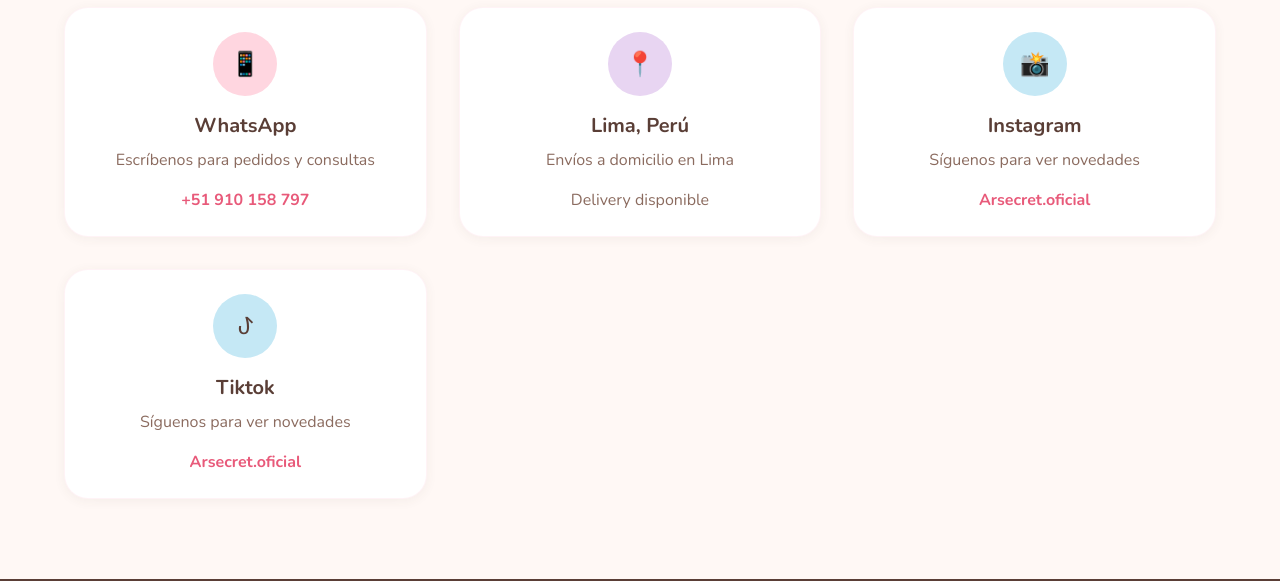
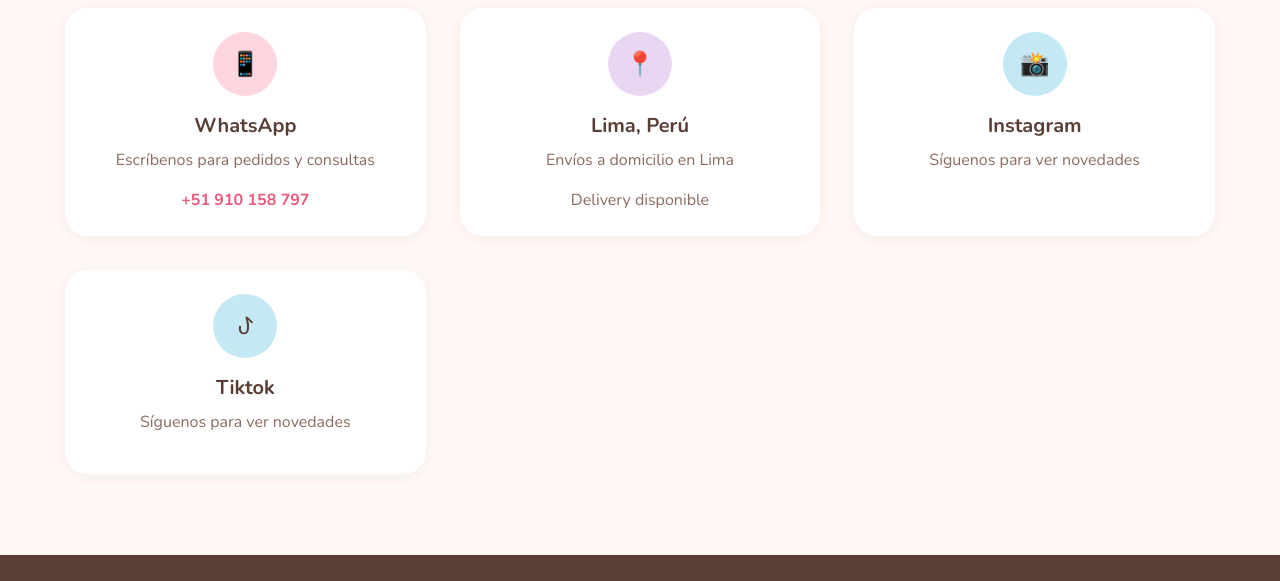
Before and after one commit to Robins262/arsecret, a plain HTML site: page index.html in a window 1280 px wide. Shown: the part 7659-8240 px from the top of the page. Drawn offline with nearby package versions, Linux system fonts and the light colour scheme.

Commit message:
Remove social media links from index.html
Removed Instagram and TikTok links from the HTML.

```diff
--- a/index.html
+++ b/index.html
@@ -1184,13 +1184,13 @@
                     <div class="w-16 h-16 bg-sky rounded-full flex items-center justify-center text-2xl mx-auto mb-4">📸</div>
                     <h3 class="font-bold text-xl mb-2">Instagram</h3>
                     <p class="text-chocolateLight mb-4">Síguenos para ver novedades</p>
-                    <a href="https://www.instagram.com/arsecret.oficial" target="_blank" class="text-roseDark font-bold hover:underline">Arsecret.oficial</a>
+                    <a href="-" target="_blank" class="text-roseDark font-bold hover:underline"></a>
                 </div>
                 <div class="card text-center reveal">
                     <div class="w-16 h-16 bg-sky rounded-full flex items-center justify-center text-2xl mx-auto mb-4">ꚠ</div>
                     <h3 class="font-bold text-xl mb-2">Tiktok</h3>
                     <p class="text-chocolateLight mb-4">Síguenos para ver novedades</p>
-                    <a href="https://www.tiktok.com/@arsecret.oficial" target="_blank" class="text-roseDark font-bold hover:underline">Arsecret.oficial</a>
+                    <a href="" target="_blank" class="text-roseDark font-bold hover:underline"></a>
                 </div>
             </div>
         </div>
```
